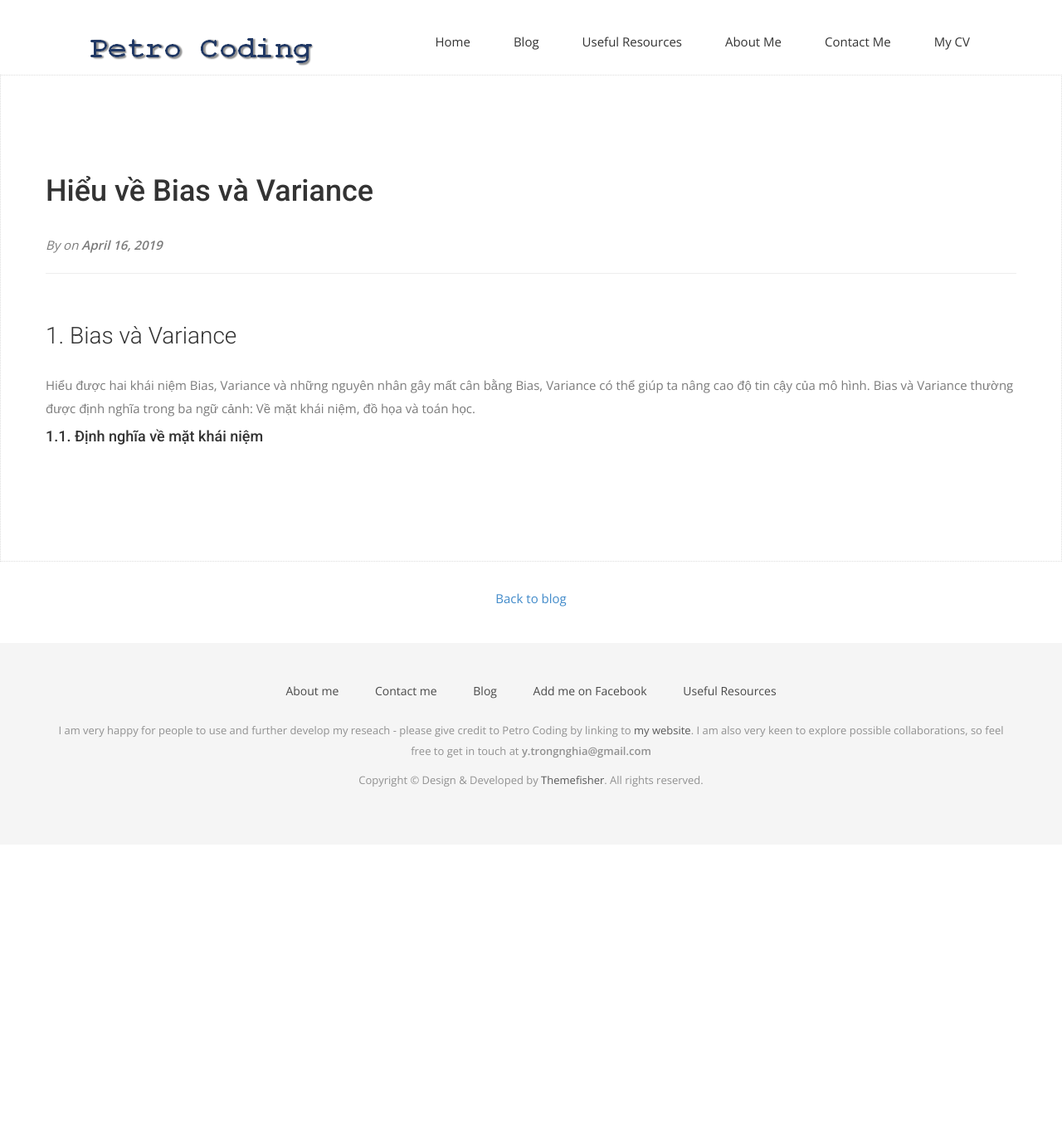
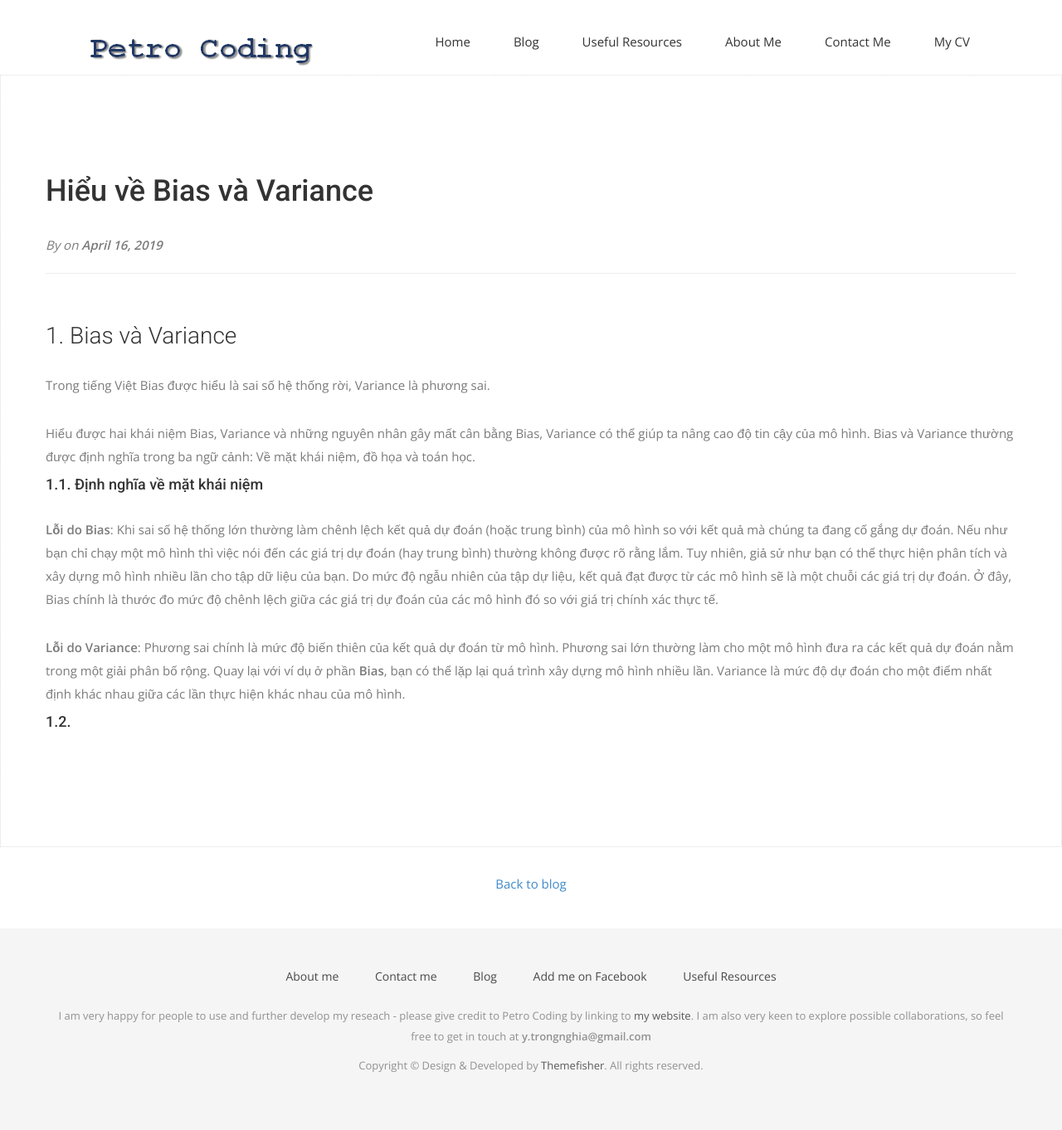
Before and after one commit to YanGBloG/superseded, a Jekyll site: the page built from _posts/2019-04-16-bias-variance-tradeoff.md, in a window 1280 px wide. Shown: the whole page at 83% size. Built offline with Jekyll 4.4.1, drawn with Linux system fonts in a browser that asks for light colours; nearby versions of some CDN libraries; some web fonts are replaced; library files that are not in the unit come from our copies; before the commit the page ends 1018 px from its top, so only the background shows below that.

Commit message:
Update 2019-04-16-bias-variance-tradeoff.md

```diff
--- a/_posts/2019-04-16-bias-variance-tradeoff.md
+++ b/_posts/2019-04-16-bias-variance-tradeoff.md
@@ -6,7 +6,15 @@ tags : [math]
 
 ### 1. Bias và Variance
 
+Trong tiếng Việt Bias được hiểu là sai số hệ thống rời, Variance là phương sai.
+
 Hiểu được hai khái niệm Bias, Variance và những nguyên nhân gây mất cân bằng Bias, Variance có thể giúp ta nâng cao độ tin cậy của mô
 hình. Bias và Variance thường được định nghĩa trong ba ngữ cảnh: Về mặt khái niệm, đồ họa và toán học.
 
 #### 1.1. Định nghĩa về mặt khái niệm
+
+  * __Lỗi do Bias__: Khi sai số hệ thống lớn thường làm chênh lệch kết quả dự đoán (hoặc trung bình) của mô hình so với kết quả mà chúng ta đang cố gắng dự đoán. Nếu như bạn chỉ chạy một mô hình thì việc nói đến các giá trị dự đoán (hay trung bình) thường không được rõ rằng lắm. Tuy nhiên, giả sử như bạn có thể thực hiện phân tích và xây dựng mô hình nhiều lần cho tập dữ liệu của bạn. Do mức độ ngẫu nhiên của  tập dự liệu, kết quả đạt được từ các mô hình sẽ là một chuỗi các giá trị dự đoán. Ở đây, Bias chính là thước đo mức độ chênh lệch giữa các giá trị dự đoán của các mô hình đó so với giá trị chính xác thực tế.
+
+  * __Lỗi do Variance__: Phương sai chính là mức độ biến thiên của kết quả dự đoán từ mô hình. Phương sai lớn thường làm cho một mô hình đưa ra các kết quả dự đoán nằm trong một giải phân bố rộng. Quay lại với ví dụ ở phần __Bias__, bạn có thể lặp lại quá trình xây dựng mô hình nhiều lần. Variance là mức độ dự đoán cho một điểm nhất định khác nhau giữa các lần thực hiện khác nhau của mô hình.
+
+#### 1.2.
```
